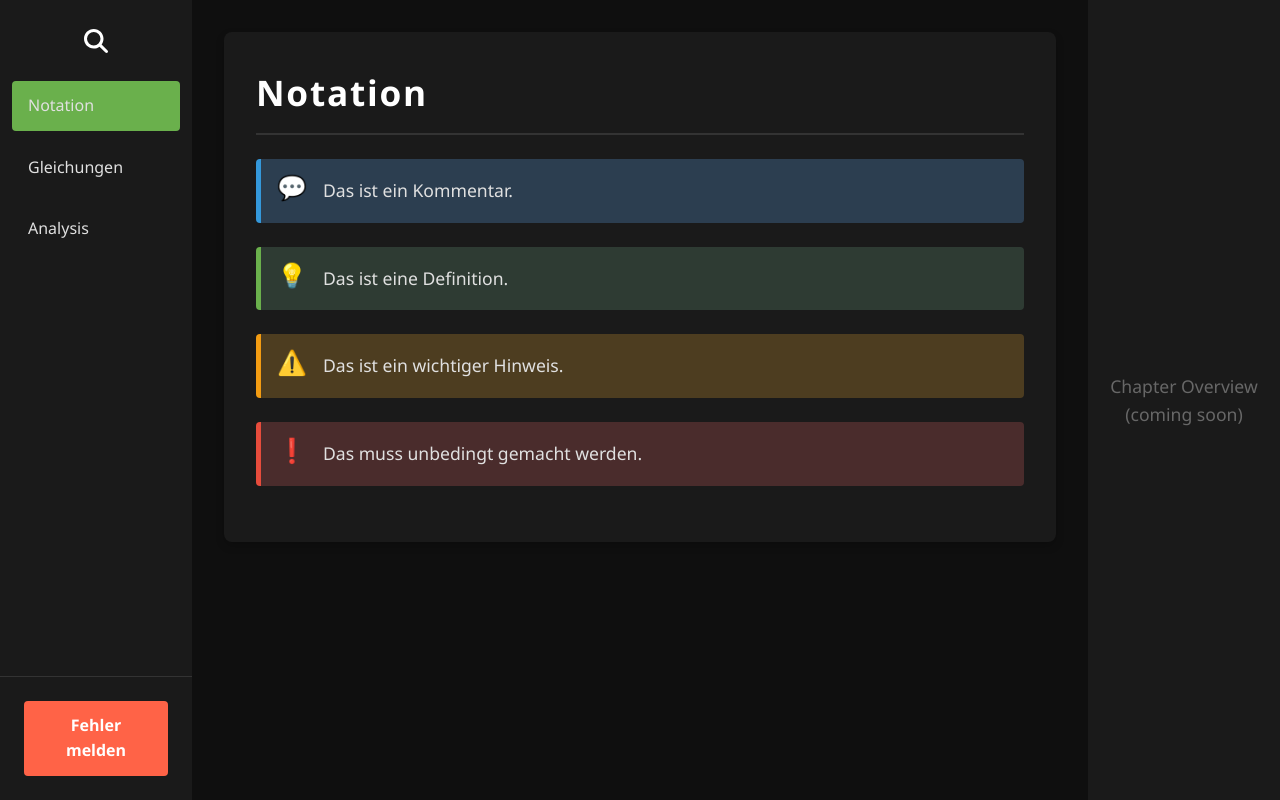
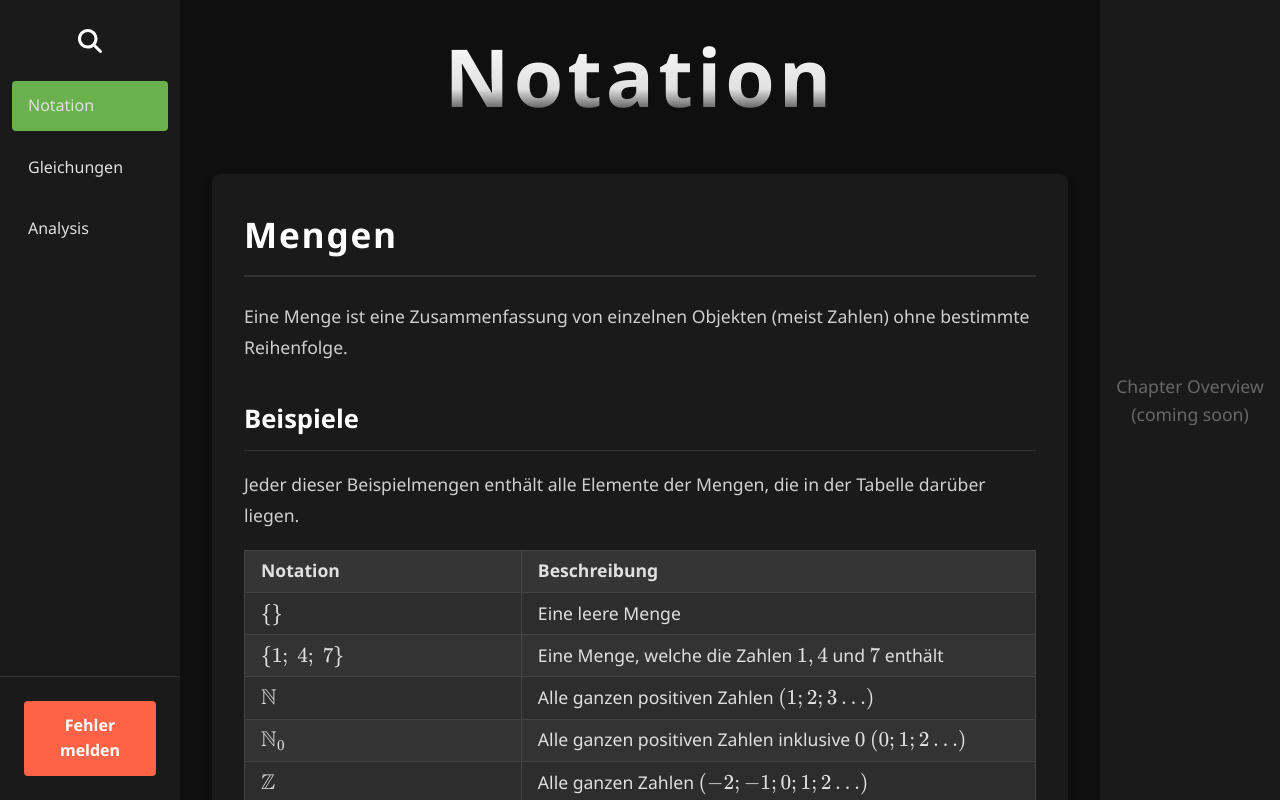
Before and after one commit to OfficerYoda/mathe-zusammenfassung-vue, a Vue app: page /notation in a window 1280 px wide. Built offline with nearby package versions, Linux system fonts and the light colour scheme; no server answers.

Commit message:
Created DefinitionTable.vue

```diff
--- /dev/null
+++ b/src/components/DefinitionTable.vue
@@ -0,0 +1,58 @@
+<script setup lang="ts">
+import {defineProps} from "vue";
+
+const props = defineProps<{
+  items: Array<{ notation: string; description: string }>
+}>();
+</script>
+
+<template>
+  <table class="definition-table">
+    <thead>
+    <tr>
+      <th>Notation</th>
+      <th>Beschreibung</th>
+    </tr>
+    </thead>
+    <tbody>
+    <tr v-for="item in props.items" :key="item.notation">
+      <td v-mathjax class="notation-cell">
+        <span v-mathjax v-html="item.notation"></span>
+      </td>
+      <td v-mathjax>{{ item.description }}</td>
+    </tr>
+    </tbody>
+  </table>
+</template>
+
+<style scoped>
+.definition-table {
+  width: 100%;
+  border-collapse: collapse;
+  margin-top: 1rem;
+  background-color: #2d2d2d;
+  color: #e0e0e0;
+}
+
+.definition-table th,
+.definition-table td {
+  border: 1px solid #444;
+  padding: 0.3rem 1rem;
+  text-align: left;
+  vertical-align: middle;
+}
+
+.definition-table th {
+  background-color: #353535;
+  font-weight: bold;
+}
+
+.definition-table tr:nth-child(even) {
+  background-color: #333;
+}
+
+.notation-cell {
+  font-size: 1.1rem;
+  width: 35%;
+}
+</style>
--- a/src/components/InfoBox.vue
+++ b/src/components/InfoBox.vue
@@ -54,8 +54,9 @@ export default defineComponent({
 <style scoped>
 /* Base styles for all boxes */
 .info-box {
-  padding: 1rem;
-  margin-bottom: 1.5rem;
+  padding: 1.5rem;
+  margin-top: 1.5rem;
+  margin-bottom: 0.75rem;
   border-radius: 4px;
   display: flex;
   align-items: flex-start;
@@ -71,8 +72,13 @@ export default defineComponent({
 }
 
 .info-content {
+  padding: 0;
   flex-grow: 1;
   color: #e0e0e0;
+}
+
+.info-content * {
+  margin: 0;
 }
 
 /* Color styles for each box type */
--- /dev/null
+++ b/src/data/tableIntervalsConent.ts
@@ -0,0 +1,18 @@
+export const mathIntervalsContent = [
+    {
+        notation: '$[0; 1]$',
+        description: 'Intervall von inklusive $0$ bis inklusive 1'
+    },
+    {
+        notation: '$[0; 1[$ oder $[0; 1)$',
+        description: 'Intervall von inklusive $0$ bis exklusive $1$'
+    },
+    {
+        notation: '$]0; 1[$ oder $(0; 1)$',
+        description: 'Intervall von exklusive $0$ bis exklusive $1$'
+    },
+    {
+        notation: '$]{-}\\infty; \\infty[$ oder $({-}\\infty; \\infty)$',
+        description: 'Unendlichkeiten sind niemals Teil eines Intervalls'
+    },
+];
--- /dev/null
+++ b/src/data/tableSetsContent.ts
@@ -0,0 +1,38 @@
+export const mathSetsContent = [
+    {
+        notation: '$\\{\\}$',
+        description: 'Eine leere Menge'
+    },
+    {
+        notation: '$\\{1;\\ 4;\\ 7\\}$',
+        description: 'Eine Menge, welche die Zahlen $1, 4$ und $7$ enthält'
+    },
+    {
+        notation: '$\\mathbb{N}$',
+        description: 'Alle ganzen positiven Zahlen $(1; 2; 3…)$'
+    },
+    {
+        notation: '$\\mathbb{N}_0$',
+        description: 'Alle ganzen positiven Zahlen inklusive $0$ $(0; 1; 2…)$'
+    },
+    {
+        notation: '$\\mathbb{Z}$',
+        description: 'Alle ganzen Zahlen $(-2; -1; 0; 1; 2…)$'
+    },
+    {
+        notation: '$\\mathbb{Q}$',
+        description: 'Alle Zahlen, die durch einen Bruch dargestellt werden können $(\\frac12; -\\frac56; \\frac{23}{14}…)$'
+    },
+    {
+        notation: '$\\mathbb{R}^+$',
+        description: 'Alle positiven reellen Zahlen: $]0; \\infty[$'
+    },
+    {
+        notation: '$\\mathbb{R}_0^+$',
+        description: 'Alle positiven reelen Zahlen inklusive $0$: $[0; \\infty[$'
+    },
+    {
+        notation: '$\\mathbb{R}$',
+        description: 'Alle Zahlen auf der Zahlengeraden $(\\sqrt 2; \\pi…)$'
+    },
+];
--- a/src/views/Analysis.vue
+++ b/src/views/Analysis.vue
@@ -9,7 +9,7 @@ import SubsectionTitle from "../components/SubsectionTitle.vue";
 <template>
   <ContentSection title="Krümmung">
     <SubsectionTitle text="Definition"/>
-    <InfoBox v-mathjax>
+    <InfoBox type="green" v-mathjax>
       <p>Ist die Funktion $f$ streng monoton...</p>
       <ul>
         <li>...steigend, so beschreibt der Graph von $f$ eine Linkskurve.</li>
@@ -18,7 +18,7 @@ import SubsectionTitle from "../components/SubsectionTitle.vue";
     </InfoBox>
 
     <SubsectionTitle text="Satz"/>
-    <InfoBox v-mathjax>
+    <InfoBox type="green" v-mathjax>
       <p>Ist die Funktion $f$ auf $I$ zweimal differenzierbar, so gilt:<br></p>
       <ol type="I">
         <li>$f''(x) > 0$ für alle $x \in I \implies$ der Graph von $f$ ist linksgekrümmt.</li>
@@ -51,7 +51,7 @@ import SubsectionTitle from "../components/SubsectionTitle.vue";
 
   <ContentSection title="Ganzrationale Funktionen">
     <SubsectionTitle text="Definition"/>
-    <InfoBox v-mathjax>
+    <InfoBox type="green" v-mathjax>
       <p>Eine ganzrationale Funktion $f$ vom Grad $n$ hat die Form:</p>
       <MathDisplay latex="f(x) = a_n x^n + a_{n-1} x^{n-1} + ... + a_1 x + a_0"/>
       <p>mit $a_n \neq 0$.</p>
--- a/src/views/Notation.vue
+++ b/src/views/Notation.vue
@@ -1,18 +1,46 @@
 <script setup lang="ts">
-
 import ContentSection from "../components/ContentSection.vue";
+import ChapterTitle from "../components/ChapterTitle.vue";
+import SubsectionTitle from "../components/SubsectionTitle.vue";
+import DefinitionTable from "../components/DefinitionTable.vue";
 import InfoBox from "../components/InfoBox.vue";
+import {mathSetsContent} from "../data/tableSetsContent.ts";
+import {mathIntervalsContent} from "../data/tableIntervalsConent.ts";
 </script>
 
 <template>
-  <ContentSection title="Notation">
-    <InfoBox type="blue">Das ist ein Kommentar.</InfoBox>
-    <InfoBox type="green">Das ist eine Definition.</InfoBox>
-    <InfoBox type="yellow">Das ist ein wichtiger Hinweis.</InfoBox>
-    <InfoBox type="red">Das muss unbedingt gemacht werden.</InfoBox>
+  <ChapterTitle title="Notation"/>
+  <ContentSection title="Mengen">
+    <p>
+      Eine Menge ist eine Zusammenfassung von einzelnen Objekten (meist Zahlen)
+      ohne bestimmte Reihenfolge.
+    </p>
+
+    <SubsectionTitle text="Beispiele"/>
+    <p>
+      Jeder dieser Beispielmengen enthält alle Elemente der Mengen, die in der Tabelle darüber liegen.
+    </p>
+    <DefinitionTable :items="mathSetsContent"/>
+    <InfoBox type="yellow">
+      <p v-mathjax>
+        Ob bei $\mathbb{N}/\mathbb{R}^+$ die $0$ enthalten ist, ist nicht klar definiert. Ich werde daher immer
+        $\mathbb{N}_0/\mathbb{R}^+_0$ verwenden,
+        um die Null klar zu kennzeichnen. <br>
+        Im Abitur wird es klar gekennzeichnet sein, ob die $0$ enthalten ist oder nicht.
+      </p>
+    </InfoBox>
+    <InfoBox type="blue">
+      <p v-mathjax>
+        Was genau Mengen sind und welche Zahlenmengen ($\mathbb{N}$, $\mathbb{R}$, etc.) es gibt, ist nicht direkt
+        abiturrelevant. Ich werde sie allerdings in manchen Notationen verwenden.
+      </p>
+    </InfoBox>
+  </ContentSection>
+
+  <ContentSection title="Intervalle">
+    <DefinitionTable :items="mathIntervalsContent"/>
   </ContentSection>
 </template>
 
 <style scoped>
-
 </style>
```
